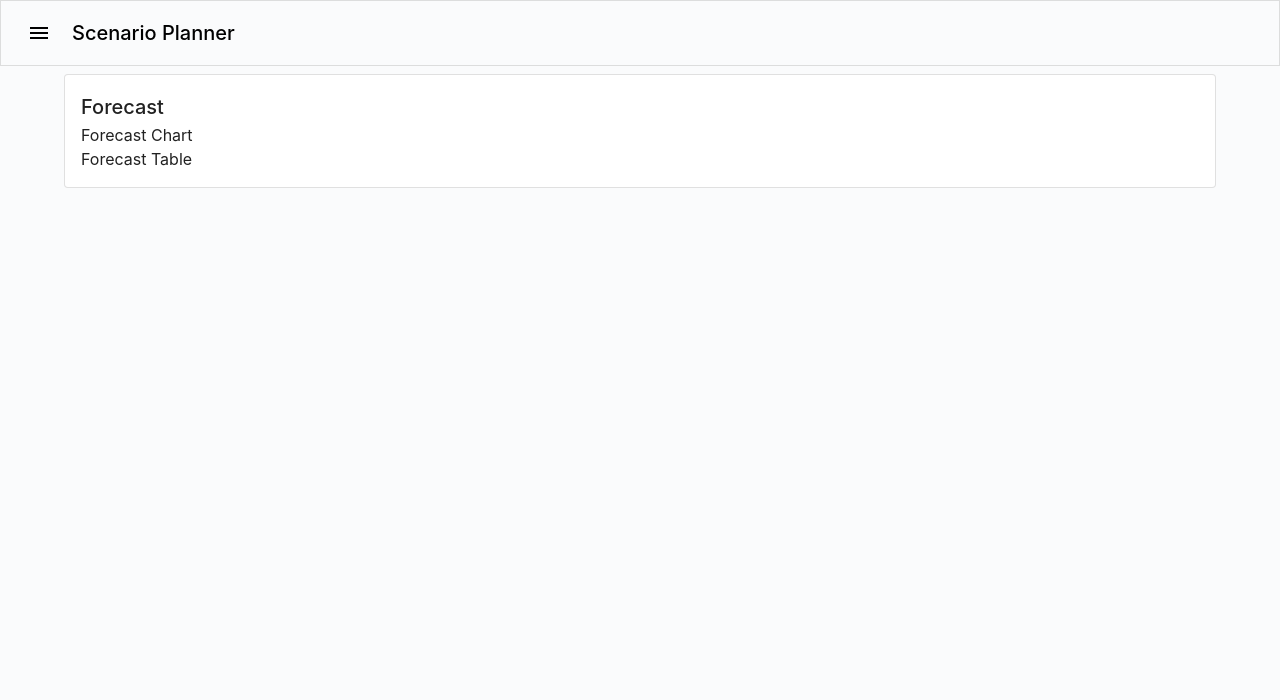
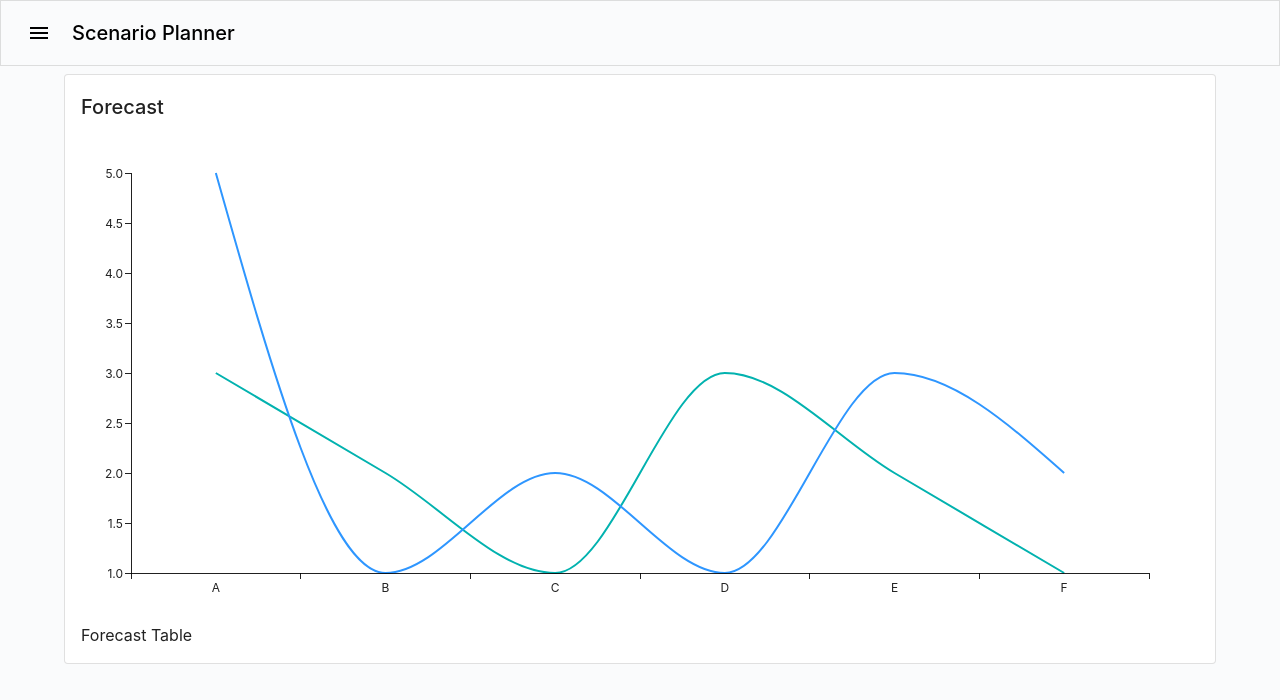
Before and after one commit to jperaino/scenario-planner, a React (Create React App) app: page / in a window 1280 px wide. Shown: the top 700 px of the page. Built offline with nearby package versions, Linux system fonts and the light colour scheme; the HTML template or start-up script is replaced by a standard one.

Commit message:
add basic chart

```diff
--- a/src/components/forecast/ForecastChart.tsx
+++ b/src/components/forecast/ForecastChart.tsx
@@ -1,10 +1,46 @@
-import { Typography } from "@mui/material";
+import { Box, CircularProgress } from "@mui/material";
 import React from "react";
+import { useForecastContext } from "./ForecastContext";
+import {
+  ChartsXAxis,
+  ChartsYAxis,
+  LinePlot,
+  ResponsiveChartContainer,
+} from "@mui/x-charts";
 
 export interface ForecastChartProps {}
 
 const ForecastChart = ({}: ForecastChartProps) => {
-  return <Typography>Forecast Chart</Typography>;
+  const { dates, lines } = useForecastContext();
+
+  if (!(dates && lines)) {
+    return <CircularProgress />;
+  }
+
+  return (
+    <Box sx={{ width: "100%", height: 500 }}>
+      <ResponsiveChartContainer
+        series={lines.map((line) => {
+          return {
+            type: "line",
+            data: line,
+          };
+        })}
+        xAxis={[
+          {
+            data: dates,
+            scaleType: "band",
+            id: "x-axis-id",
+          },
+        ]}
+        yAxis={[{ scaleType: "linear", id: "y-axis-id" }]}
+      >
+        <LinePlot />
+        <ChartsYAxis position="left" axisId="y-axis-id" />
+        <ChartsXAxis position="bottom" axisId="x-axis-id" />
+      </ResponsiveChartContainer>
+    </Box>
+  );
 };
 
 export default ForecastChart;
--- a/src/components/forecast/ForecastContext.tsx
+++ b/src/components/forecast/ForecastContext.tsx
@@ -1,6 +1,7 @@
-import React from "react";
+import React, { useState } from "react";
 interface IForecastContext {
-  // Define outputs here
+  dates: string[] | null;
+  lines: number[][] | null;
 }
 
 const ForecastContext = React.createContext<IForecastContext | undefined>(
@@ -24,13 +25,18 @@ export const useForecastContext = () => {
 const ForecastContextProvider = (props: {
   children: JSX.Element | JSX.Element[];
 }) => {
+  const [dates, setDates] = useState(["A", "B", "C", "D", "E", "F"]);
+  const [lines, setLines] = useState([
+    [3, 2, 1, 3, 2, 1],
+    [5, 1, 2, 1, 3, 2],
+  ]);
+
   return (
     <Provider
-      value={
-        {
-          // Add outputs here
-        }
-      }
+      value={{
+        dates,
+        lines,
+      }}
     >
       {props.children}
     </Provider>
```
